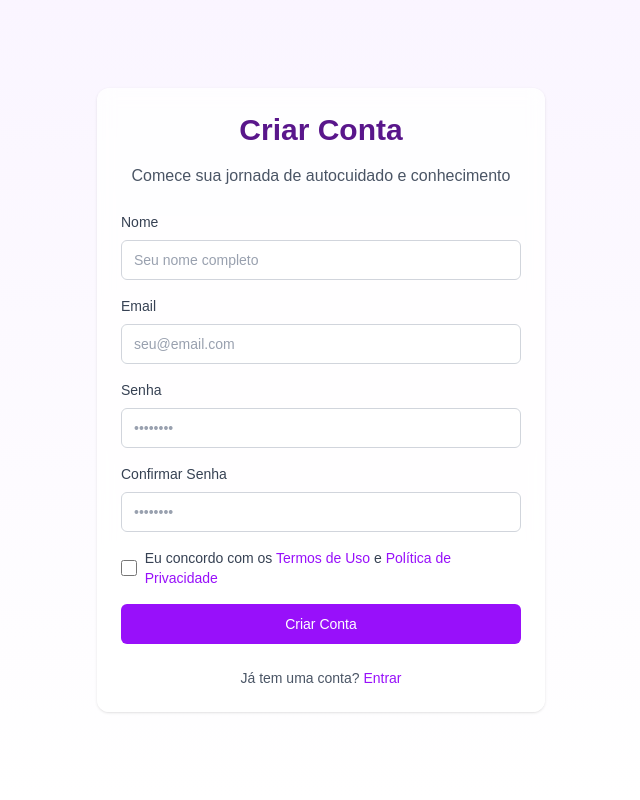
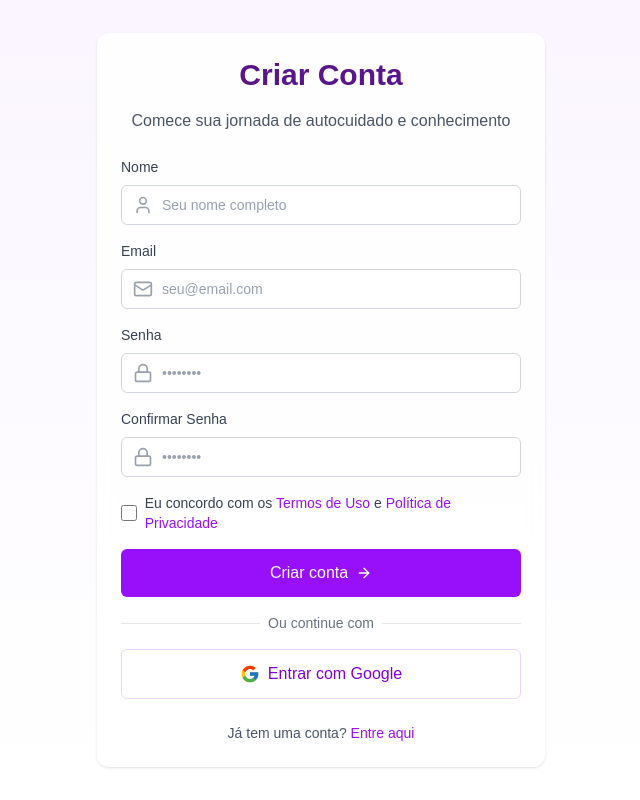
Before and after one commit to EarthMaster/EndoConnect, a Next.js app: page /signup in a window 1280 px wide. Shown: the whole page, without its empty margins (319-959 px from the left). Built offline with nearby package versions, Linux system fonts and the light colour scheme; no server answers.

Commit message:
fix: Google signin/signup is featured

```diff
--- a/src/app/(auth)/signin/page.tsx
+++ b/src/app/(auth)/signin/page.tsx
@@ -8,7 +8,7 @@ import { FcGoogle } from 'react-icons/fc';
 import { Button } from "@/components/ui/button";
 import { Card } from "@/components/ui/card";
 import { Input } from "@/components/ui/input";
-import { motion } from "framer-motion";
+import { motion, AnimatePresence } from "framer-motion";
 import { AlertCircle, Loader2, Mail, Lock, ArrowRight } from 'lucide-react';
 
 export default function SignIn() {
@@ -40,7 +40,19 @@ export default function SignIn() {
     try {
       setIsLoading(true);
       setError("");
-      await signIn();
+
+      const { error } = await supabase.auth.signInWithOAuth({
+        provider: 'google',
+        options: {
+          redirectTo: `${window.location.origin}/auth/callback`,
+          queryParams: {
+            access_type: 'offline',
+            prompt: 'consent',
+          },
+        },
+      });
+
+      if (error) throw error;
     } catch (error: any) {
       setError(error.message || "Failed to sign in with Google");
     } finally {
@@ -58,34 +70,45 @@ export default function SignIn() {
         >
           <Card className="max-w-md mx-auto p-6 md:p-8 shadow-lg">
             <div className="space-y-8">
-              <div className="text-center space-y-2">
-                <motion.h1
-                  initial={{ scale: 0.95 }}
-                  animate={{ scale: 1 }}
-                  transition={{ type: "spring", stiffness: 200, damping: 15 }}
-                  className="text-3xl font-bold text-purple-900"
+              <motion.div
+                initial={{ opacity: 0, y: -10 }}
+                animate={{ opacity: 1, y: 0 }}
+                transition={{ delay: 0.2 }}
+                className="text-center space-y-2"
               >
-                  Bem-vinda de volta
-                </motion.h1>
+                <h1 className="text-3xl font-bold text-purple-900">Bem-vinda de volta</h1>
                 <p className="text-gray-600">
                   Entre com sua conta para continuar sua jornada
                 </p>
-              </div>
+              </motion.div>
 
+              <AnimatePresence>
                 {error && (
                   <motion.div
                     initial={{ opacity: 0, y: -10 }}
                     animate={{ opacity: 1, y: 0 }}
+                    exit={{ opacity: 0, y: -10 }}
                     className="flex items-start space-x-3 bg-red-50 text-red-600 p-4 rounded-lg text-sm"
                   >
                     <AlertCircle className="w-5 h-5 flex-shrink-0 mt-0.5" />
                     <p>{error}</p>
                   </motion.div>
                 )}
+              </AnimatePresence>
 
-              <div className="space-y-6">
+              <motion.div
+                initial={{ opacity: 0 }}
+                animate={{ opacity: 1 }}
+                transition={{ delay: 0.3 }}
+                className="space-y-6"
+              >
                 <div className="space-y-4">
-                  <div className="space-y-2">
+                  <motion.div
+                    initial={{ opacity: 0, x: -20 }}
+                    animate={{ opacity: 1, x: 0 }}
+                    transition={{ delay: 0.4 }}
+                    className="space-y-2"
+                  >
                     <label className="text-sm font-medium text-gray-700">
                       Email
                     </label>
@@ -99,9 +122,14 @@ export default function SignIn() {
                         className="pl-10"
                       />
                     </div>
-                  </div>
+                  </motion.div>
 
-                  <div className="space-y-2">
+                  <motion.div
+                    initial={{ opacity: 0, x: -20 }}
+                    animate={{ opacity: 1, x: 0 }}
+                    transition={{ delay: 0.5 }}
+                    className="space-y-2"
+                  >
                     <label className="text-sm font-medium text-gray-700">
                       Senha
                     </label>
@@ -115,19 +143,29 @@ export default function SignIn() {
                         className="pl-10"
                       />
                     </div>
-                  </div>
+                  </motion.div>
                 </div>
 
-                <div className="flex justify-end">
+                <motion.div
+                  initial={{ opacity: 0 }}
+                  animate={{ opacity: 1 }}
+                  transition={{ delay: 0.6 }}
+                  className="flex justify-end"
+                >
                   <Button
                     variant="link"
                     className="text-sm text-purple-600 hover:text-purple-700"
                   >
                     Esqueceu a senha?
                   </Button>
-                </div>
+                </motion.div>
 
-                <div className="space-y-4">
+                <motion.div
+                  initial={{ opacity: 0, y: 20 }}
+                  animate={{ opacity: 1, y: 0 }}
+                  transition={{ delay: 0.7 }}
+                  className="space-y-4"
+                >
                   <Button
                     onClick={handleSignin}
                     disabled={isLoading}
@@ -168,9 +206,14 @@ export default function SignIn() {
                     <FcGoogle className="w-5 h-5 mr-2" />
                     Entrar com Google
                   </Button>
-                </div>
+                </motion.div>
 
-                <p className="text-center text-sm text-gray-600">
+                <motion.p
+                  initial={{ opacity: 0 }}
+                  animate={{ opacity: 1 }}
+                  transition={{ delay: 0.8 }}
+                  className="text-center text-sm text-gray-600"
+                >
                   Não tem uma conta?{" "}
                   <Link
                     href="/signup"
@@ -178,8 +221,8 @@ export default function SignIn() {
                   >
                     Cadastre-se
                   </Link>
-                </p>
-              </div>
+                </motion.p>
+              </motion.div>
             </div>
           </Card>
         </motion.div>
--- a/src/app/(auth)/signup/page.tsx
+++ b/src/app/(auth)/signup/page.tsx
@@ -10,6 +10,8 @@ import { FcGoogle } from 'react-icons/fc'
 import { Button } from "@/components/ui/button";
 import { Card } from "@/components/ui/card";
 import { Input } from "@/components/ui/input";
+import { motion, AnimatePresence } from 'framer-motion';
+import { AlertCircle, Loader2, Mail, Lock, User, ArrowRight } from 'lucide-react';
 
 export default function SignUp() {
   const router = useRouter()
@@ -65,79 +67,156 @@ export default function SignUp() {
 
   const handleGoogleSignIn = async () => {
     try {
-      setIsLoading(true)
-      setError('')
+      setIsLoading(true);
+      setError("");
 
       const { error } = await supabase.auth.signInWithOAuth({
         provider: 'google',
         options: {
-          redirectTo: `${window.location.origin}/screening`,
+          redirectTo: `${window.location.origin}/auth/callback`,
           queryParams: {
             access_type: 'offline',
             prompt: 'consent',
           },
         },
-      })
+      });
 
-      if (error) {
-        throw error
+      if (error) throw error;
+    } catch (err: any) {
+      setError(err.message || 'Failed to sign up with Google');
+    } finally {
+      setIsLoading(false);
     }
-    } catch (err: any) {
-      setError(err.message || 'Failed to sign up with Google')
-    } finally {
-      setIsLoading(false)
-    }
-  }
+  };
 
   if (showConfirmation) {
     return (
-      <div className="min-h-screen flex items-center justify-center bg-white p-6">
-        <div className="w-full max-w-[400px] space-y-6">
+      <motion.div
+        initial={{ opacity: 0 }}
+        animate={{ opacity: 1 }}
+        className="min-h-screen flex items-center justify-center bg-gradient-to-b from-purple-50 to-white p-6"
+      >
+        <motion.div
+          initial={{ scale: 0.95, y: 20 }}
+          animate={{ scale: 1, y: 0 }}
+          transition={{ type: "spring", stiffness: 200, damping: 15 }}
+          className="w-full max-w-[400px] space-y-6"
+        >
           <div className="text-center">
-            <h1 className="text-2xl font-semibold text-black">Check your email</h1>
-            <p className="text-gray-600 text-sm mt-2">
-              We've sent a confirmation link to {email}
-            </p>
+            <motion.h1
+              initial={{ opacity: 0, y: -10 }}
+              animate={{ opacity: 1, y: 0 }}
+              transition={{ delay: 0.2 }}
+              className="text-2xl font-semibold text-purple-900"
+            >
+              Verifique seu email
+            </motion.h1>
+            <motion.p
+              initial={{ opacity: 0 }}
+              animate={{ opacity: 1 }}
+              transition={{ delay: 0.3 }}
+              className="text-gray-600 text-sm mt-2"
+            >
+              Enviamos um link de confirmação para {email}
+            </motion.p>
           </div>
 
+          <AnimatePresence>
             {error && (
-            <div className="bg-red-50 text-red-500 p-3 rounded-md text-sm">
-              {error}
-            </div>
+              <motion.div
+                initial={{ opacity: 0, y: -10 }}
+                animate={{ opacity: 1, y: 0 }}
+                exit={{ opacity: 0, y: -10 }}
+                className="flex items-start space-x-3 bg-red-50 text-red-600 p-4 rounded-lg text-sm"
+              >
+                <AlertCircle className="w-5 h-5 flex-shrink-0 mt-0.5" />
+                <p>{error}</p>
+              </motion.div>
             )}
+          </AnimatePresence>
 
-          <div className="space-y-4">
+          <motion.div
+            initial={{ opacity: 0 }}
+            animate={{ opacity: 1 }}
+            transition={{ delay: 0.4 }}
+            className="space-y-4"
+          >
             <p className="text-gray-600 text-sm text-center">
-              Didn't receive the email? Check your spam folder or
+              Não recebeu o email? Verifique sua pasta de spam ou
             </p>
-            <button
+            <Button
               onClick={handleResendEmail}
               disabled={isLoading}
-              className="w-full text-[#1E5542] py-2 rounded-md hover:underline transition-colors disabled:opacity-50"
+              variant="outline"
+              className="w-full"
             >
-              {isLoading ? 'Sending...' : 'Resend confirmation email'}
-            </button>
-          </div>
-        </div>
-      </div>
+              {isLoading ? (
+                <>
+                  <Loader2 className="w-4 h-4 mr-2 animate-spin" />
+                  Enviando...
+                </>
+              ) : (
+                'Reenviar email de confirmação'
+              )}
+            </Button>
+          </motion.div>
+        </motion.div>
+      </motion.div>
     )
   }
 
   return (
     <main className="flex min-h-screen flex-col items-center justify-center p-4 bg-gradient-to-b from-purple-50 to-white">
+      <motion.div
+        initial={{ opacity: 0, y: 20 }}
+        animate={{ opacity: 1, y: 0 }}
+        transition={{ duration: 0.5 }}
+      >
         <Card className="w-full max-w-md p-6 space-y-6">
-        <div className="text-center space-y-4">
+          <motion.div
+            initial={{ opacity: 0, y: -10 }}
+            animate={{ opacity: 1, y: 0 }}
+            transition={{ delay: 0.2 }}
+            className="text-center space-y-4"
+          >
             <h1 className="text-3xl font-bold text-purple-900">Criar Conta</h1>
             <p className="text-gray-600">
               Comece sua jornada de autocuidado e conhecimento
             </p>
-        </div>
+          </motion.div>
 
-        <form onSubmit={handleSignUp} className="space-y-4">
-          <div className="space-y-2">
+          <AnimatePresence>
+            {error && (
+              <motion.div
+                initial={{ opacity: 0, y: -10 }}
+                animate={{ opacity: 1, y: 0 }}
+                exit={{ opacity: 0, y: -10 }}
+                className="flex items-start space-x-3 bg-red-50 text-red-600 p-4 rounded-lg text-sm"
+              >
+                <AlertCircle className="w-5 h-5 flex-shrink-0 mt-0.5" />
+                <p>{error}</p>
+              </motion.div>
+            )}
+          </AnimatePresence>
+
+          <motion.form
+            initial={{ opacity: 0 }}
+            animate={{ opacity: 1 }}
+            transition={{ delay: 0.3 }}
+            onSubmit={handleSignUp}
+            className="space-y-4"
+          >
+            <motion.div
+              initial={{ opacity: 0, x: -20 }}
+              animate={{ opacity: 1, x: 0 }}
+              transition={{ delay: 0.4 }}
+              className="space-y-2"
+            >
               <label htmlFor="name" className="block text-sm font-medium text-gray-700">
                 Nome
               </label>
+              <div className="relative">
+                <User className="absolute left-3 top-1/2 transform -translate-y-1/2 text-gray-400 w-5 h-5" />
                 <Input
                   id="name"
                   type="text"
@@ -146,13 +225,22 @@ export default function SignUp() {
                   name="firstName"
                   value={formData.firstName}
                   onChange={handleInputChange}
+                  className="pl-10"
                 />
               </div>
+            </motion.div>
 
-          <div className="space-y-2">
+            <motion.div
+              initial={{ opacity: 0, x: -20 }}
+              animate={{ opacity: 1, x: 0 }}
+              transition={{ delay: 0.5 }}
+              className="space-y-2"
+            >
               <label htmlFor="email" className="block text-sm font-medium text-gray-700">
                 Email
               </label>
+              <div className="relative">
+                <Mail className="absolute left-3 top-1/2 transform -translate-y-1/2 text-gray-400 w-5 h-5" />
                 <Input
                   id="email"
                   type="email"
@@ -161,13 +249,22 @@ export default function SignUp() {
                   name="email"
                   value={formData.email}
                   onChange={handleInputChange}
+                  className="pl-10"
                 />
               </div>
+            </motion.div>
 
-          <div className="space-y-2">
+            <motion.div
+              initial={{ opacity: 0, x: -20 }}
+              animate={{ opacity: 1, x: 0 }}
+              transition={{ delay: 0.6 }}
+              className="space-y-2"
+            >
               <label htmlFor="password" className="block text-sm font-medium text-gray-700">
                 Senha
               </label>
+              <div className="relative">
+                <Lock className="absolute left-3 top-1/2 transform -translate-y-1/2 text-gray-400 w-5 h-5" />
                 <Input
                   id="password"
                   type="password"
@@ -176,22 +273,38 @@ export default function SignUp() {
                   name="password"
                   value={formData.password}
                   onChange={handleInputChange}
+                  className="pl-10"
                 />
               </div>
+            </motion.div>
 
-          <div className="space-y-2">
+            <motion.div
+              initial={{ opacity: 0, x: -20 }}
+              animate={{ opacity: 1, x: 0 }}
+              transition={{ delay: 0.7 }}
+              className="space-y-2"
+            >
               <label htmlFor="confirm-password" className="block text-sm font-medium text-gray-700">
                 Confirmar Senha
               </label>
+              <div className="relative">
+                <Lock className="absolute left-3 top-1/2 transform -translate-y-1/2 text-gray-400 w-5 h-5" />
                 <Input
                   id="confirm-password"
                   type="password"
                   placeholder="••••••••"
                   required
+                  className="pl-10"
                 />
               </div>
+            </motion.div>
 
-          <div className="flex items-center">
+            <motion.div
+              initial={{ opacity: 0 }}
+              animate={{ opacity: 1 }}
+              transition={{ delay: 0.8 }}
+              className="flex items-center"
+            >
               <input
                 id="terms"
                 type="checkbox"
@@ -199,43 +312,82 @@ export default function SignUp() {
                 required
               />
               <label htmlFor="terms" className="ml-2 block text-sm text-gray-700">
-              Eu concordo com os{" "}
-              <Link
-                href="/terms"
-                className="text-purple-600 hover:text-purple-500"
-              >
+                Eu concordo com os{' '}
+                <Link href="/terms" className="text-purple-600 hover:text-purple-700">
                   Termos de Uso
-              </Link>{" "}
-              e{" "}
-              <Link
-                href="/privacy"
-                className="text-purple-600 hover:text-purple-500"
-              >
+                </Link>{' '}
+                e{' '}
+                <Link href="/privacy" className="text-purple-600 hover:text-purple-700">
                   Política de Privacidade
                 </Link>
               </label>
+            </motion.div>
+
+            <motion.div
+              initial={{ opacity: 0, y: 20 }}
+              animate={{ opacity: 1, y: 0 }}
+              transition={{ delay: 0.9 }}
+              className="space-y-4"
+            >
+              <Button
+                type="submit"
+                disabled={isLoading}
+                className="w-full py-6"
+                size="lg"
+              >
+                {isLoading ? (
+                  <>
+                    <Loader2 className="w-4 h-4 mr-2 animate-spin" />
+                    Criando conta...
+                  </>
+                ) : (
+                  <>
+                    Criar conta
+                    <ArrowRight className="w-4 h-4 ml-2" />
+                  </>
+                )}
+              </Button>
+
+              <div className="relative">
+                <div className="absolute inset-0 flex items-center">
+                  <div className="w-full border-t border-gray-200" />
+                </div>
+                <div className="relative flex justify-center text-sm">
+                  <span className="px-2 bg-white text-gray-500">
+                    Ou continue com
+                  </span>
+                </div>
               </div>
 
               <Button
-            type="submit"
-            className="w-full bg-purple-600 hover:bg-purple-700 text-white"
+                onClick={handleGoogleSignIn}
+                disabled={isLoading}
+                variant="outline"
+                className="w-full py-6"
+                size="lg"
               >
-            Criar Conta
+                <FcGoogle className="w-5 h-5 mr-2" />
+                Entrar com Google
               </Button>
-        </form>
+            </motion.div>
+          </motion.form>
 
-        <div className="text-center">
-          <p className="text-sm text-gray-600">
-            Já tem uma conta?{" "}
+          <motion.p
+            initial={{ opacity: 0 }}
+            animate={{ opacity: 1 }}
+            transition={{ delay: 1 }}
+            className="text-center text-sm text-gray-600"
+          >
+            Já tem uma conta?{' '}
             <Link
               href="/signin"
-              className="text-purple-600 hover:text-purple-500 font-medium"
+              className="font-medium text-purple-600 hover:text-purple-700 hover:underline"
             >
-              Entrar
+              Entre aqui
             </Link>
-          </p>
-        </div>
+          </motion.p>
         </Card>
+      </motion.div>
     </main>
-  )
+  );
 }
--- a/src/app/support-group/page.tsx
+++ b/src/app/support-group/page.tsx
@@ -361,7 +361,7 @@ export default function SupportGroup() {
                                   <div className="flex items-center space-x-4">
                                     <div className="flex items-center space-x-2">
                                       <Clock className="w-4 h-4 text-purple-500" />
-                                      <span className="text-sm text-gray-600">{session.time}</span>
+                                    <span className="text-sm text-gray-600">{session.time}</span>
                                     </div>
                                     <div className="flex items-center space-x-2">
                                       <Users className="w-4 h-4 text-purple-500" />
@@ -405,8 +405,8 @@ export default function SupportGroup() {
                         <div className="text-center py-8">
                           <CalendarIcon className="w-12 h-12 text-gray-300 mx-auto mb-4" />
                           <p className="text-gray-500">
-                            Nenhuma sessão agendada para esta data.
-                          </p>
+                          Nenhuma sessão agendada para esta data.
+                        </p>
                         </div>
                       )}
                     </div>
```
Lines whose indentation alone changed are shown as unchanged.
